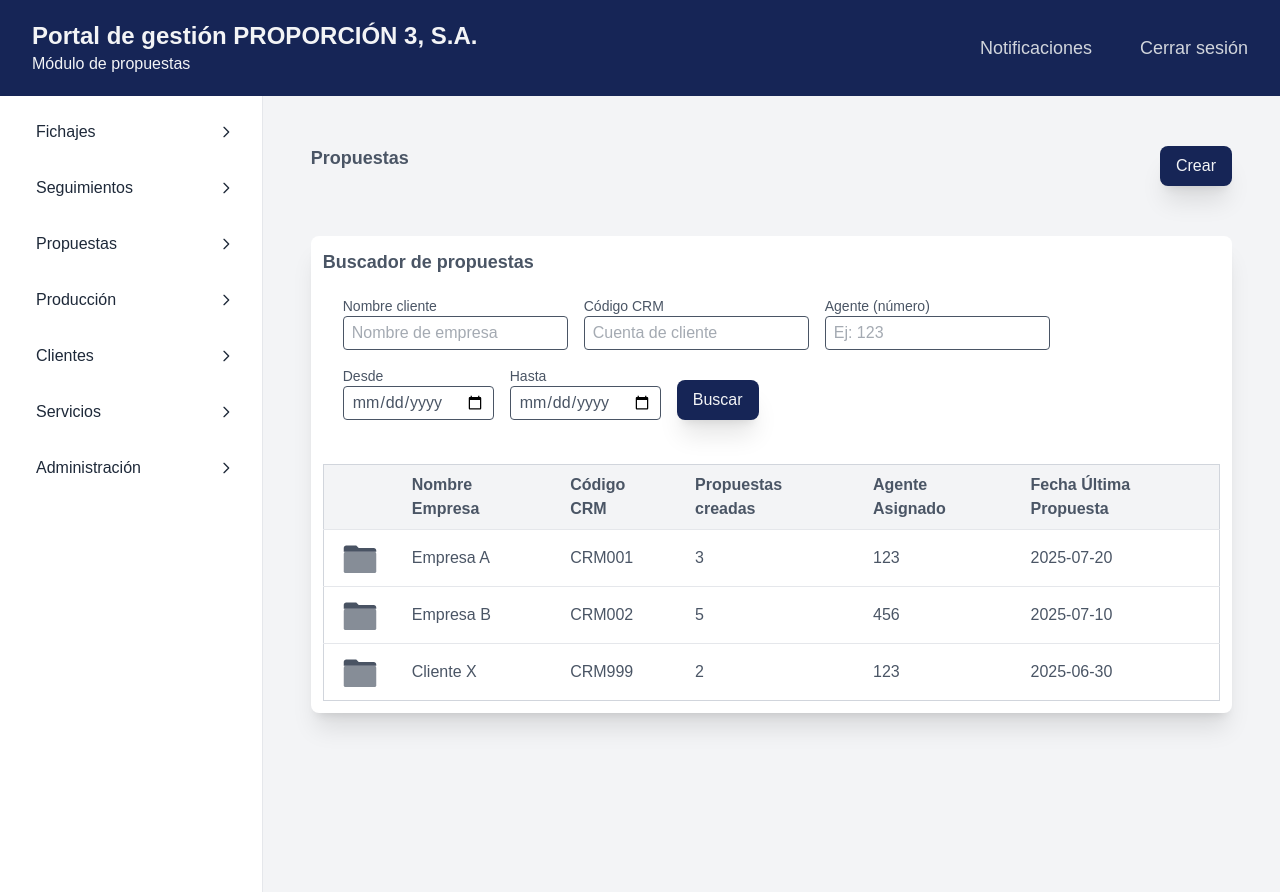
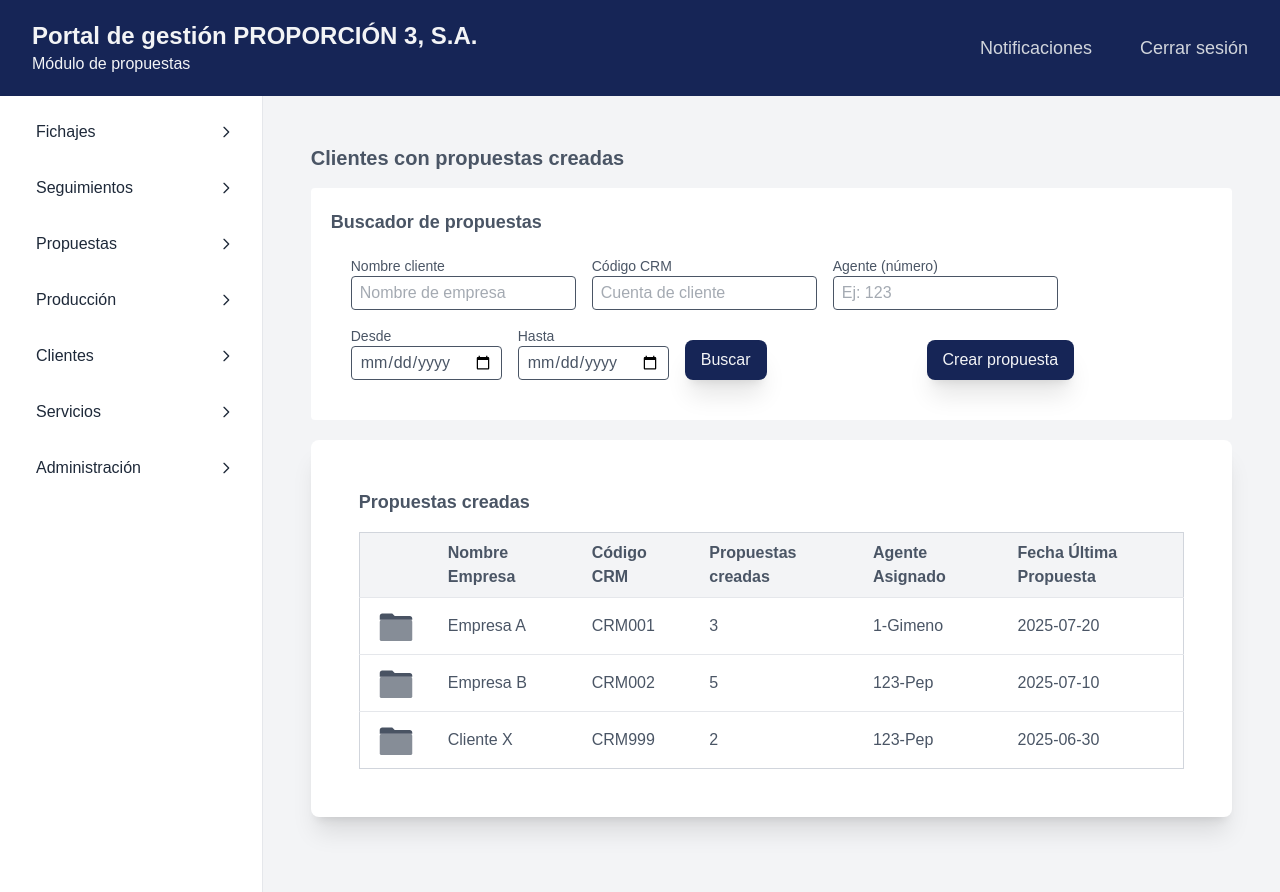
Before and after one commit to frankgimeno3/fichajesp3, a Next.js app: page /dashboard/propuestas in a window 1280 px wide. Shown: the top 892 px of the page. Built offline with nearby package versions, Linux system fonts and the light colour scheme; no server answers; what aws-amplify would draw is missing.

Commit message:
adapto estilos en propuestas, creo una página de resultados al search

```diff
--- /dev/null
+++ b/src/app/dashboard/propuestas/buscar/page.tsx
@@ -0,0 +1,13 @@
+import React, { FC } from 'react';
+
+interface BuscarPropuestasProps {
+
+}
+
+const BuscarPropuestas: FC<BuscarPropuestasProps> = ({ }) => {
+  return (
+    <div>BuscarPropuestas</div>
+  );
+};
+
+export default BuscarPropuestas;
--- a/src/app/dashboard/propuestas/componentesPropuestas/FiltrosPropuestas.tsx
+++ b/src/app/dashboard/propuestas/componentesPropuestas/FiltrosPropuestas.tsx
@@ -26,7 +26,7 @@ const FiltrosPropuestas: FC<FiltrosPropuestasProps> = ({
       const router = useRouter();
 
   return (
-    <div className='flex flex-col justify-between mb-6 '>
+    <div className='flex flex-col justify-between '>
       <p className="text-lg font-semibold">Buscador de propuestas</p>
 
       <div className='flex flex-wrap gap-4 items-end p-5'>
@@ -88,6 +88,12 @@ const FiltrosPropuestas: FC<FiltrosPropuestasProps> = ({
         >
           <p>Buscar</p>
         </button>
+         <button
+          className='bg-blue-950 text-gray-100 p-2 px-4 rounded-lg shadow-xl cursor-pointer hover:bg-blue-900 ml-36'
+          onClick={() => router.push('/dashboard/propuestas/crear')}
+        >
+          <p>Crear propuesta</p>
+        </button>
       </div>
     </div>
   );
--- a/src/app/dashboard/propuestas/componentesPropuestas/TablaPropuestas.tsx
+++ b/src/app/dashboard/propuestas/componentesPropuestas/TablaPropuestas.tsx
@@ -7,7 +7,7 @@ interface Resultado {
   nombreEmpresa: string;
   codigoCRM: string;
   numeroPropuestas: number;
-  agenteAsignado: number;
+  agenteAsignado: string;
   fechaUltimaPropuesta: string;
 }
 
@@ -24,7 +24,7 @@ const mockResultados: Resultado[] = [
     nombreEmpresa: 'Empresa A',
     codigoCRM: 'CRM001',
     numeroPropuestas: 3,
-    agenteAsignado: 123,
+    agenteAsignado: "1-Gimeno",
     fechaUltimaPropuesta: '2025-07-20',
   },
   {
@@ -32,7 +32,7 @@ const mockResultados: Resultado[] = [
     nombreEmpresa: 'Empresa B',
     codigoCRM: 'CRM002',
     numeroPropuestas: 5,
-    agenteAsignado: 456,
+    agenteAsignado: "123-Pep",
     fechaUltimaPropuesta: '2025-07-10',
   },
   {
@@ -40,7 +40,7 @@ const mockResultados: Resultado[] = [
     nombreEmpresa: 'Cliente X',
     codigoCRM: 'CRM999',
     numeroPropuestas: 2,
-    agenteAsignado: 123,
+    agenteAsignado: "123-Pep",
     fechaUltimaPropuesta: '2025-06-30',
   },
 ];
@@ -72,8 +72,8 @@ const TablaPropuestas: FC<TablaPropuestasProps> = ({
     router.push(params)
   }
   return (
-    <div className='overflow-x-auto'>
-      <table className='min-w-full border border-gray-300 rounded'>
+    <div className="h-full">
+      <table className=' min-w-full border border-gray-300 rounded'>
         <thead className='bg-gray-100'>
           <tr>
             <th className='text-left px-4 py-2'></th>
@@ -84,7 +84,7 @@ const TablaPropuestas: FC<TablaPropuestasProps> = ({
             <th className='text-left px-4 py-2'>Fecha Última Propuesta</th>
           </tr>
         </thead>
-        <tbody>
+        <tbody className=''>
           {resultadosFiltrados.map((res) => (
             <tr key={res.id} className='border-t border-gray-200 hover:bg-gray-100/30 cursor-pointer'
             onClick={()=>{handleRedirection('/dashboard/propuestas/cliente')}}>
--- a/src/app/dashboard/propuestas/page.tsx
+++ b/src/app/dashboard/propuestas/page.tsx
@@ -14,17 +14,9 @@ const Propuestas: FC = () => {
 
   return (
     <div className="bg-gray-100 h-full min-h-screen p-12 text-gray-600">
-      <div className='flex flex-row justify-between w-full items-center'>
-        <h2 className="text-lg font-semibold mb-4">Propuestas</h2>
-        <button
-          className='bg-blue-950 text-gray-100 p-2 px-4 rounded-lg shadow-xl cursor-pointer hover:bg-blue-900'
-          onClick={() => router.push('/dashboard/propuestas/crear')}
-        >
-          <p>Crear</p>
-        </button>
-      </div>
+       <h2 className="text-xl font-semibold mb-4">Clientes con propuestas creadas</h2>
 
-      <div className='mt-12 p-3 rounded-lg shadow-xl bg-white'>
+      <div className='flex flex-row justify-between w-full items-center bg-white rounded p-5'>
         <FiltrosPropuestas
           clienteFiltro={clienteFiltro}
           setClienteFiltro={setClienteFiltro}
@@ -36,6 +28,12 @@ const Propuestas: FC = () => {
           setFechaFin={setFechaFin}
         />
 
+
+      </div>
+
+      <div className='mt-5 p-12 rounded-lg shadow-xl bg-white'>
+
+ <h2 className="text-lg font-semibold mb-4">Propuestas creadas</h2>
         <TablaPropuestas
           clienteFiltro={clienteFiltro}
           agenteFiltro={agenteFiltro}
```
Also changed, not shown: src/app/dashboard/propuestas/propuestascliente/TablaPropuestasCliente.tsx (renamed from src/app/dashboard/propuestas/cliente/TablaPropuestasCliente.tsx), src/app/dashboard/propuestas/propuestascliente/page.tsx (renamed from src/app/dashboard/propuestas/cliente/page.tsx).
